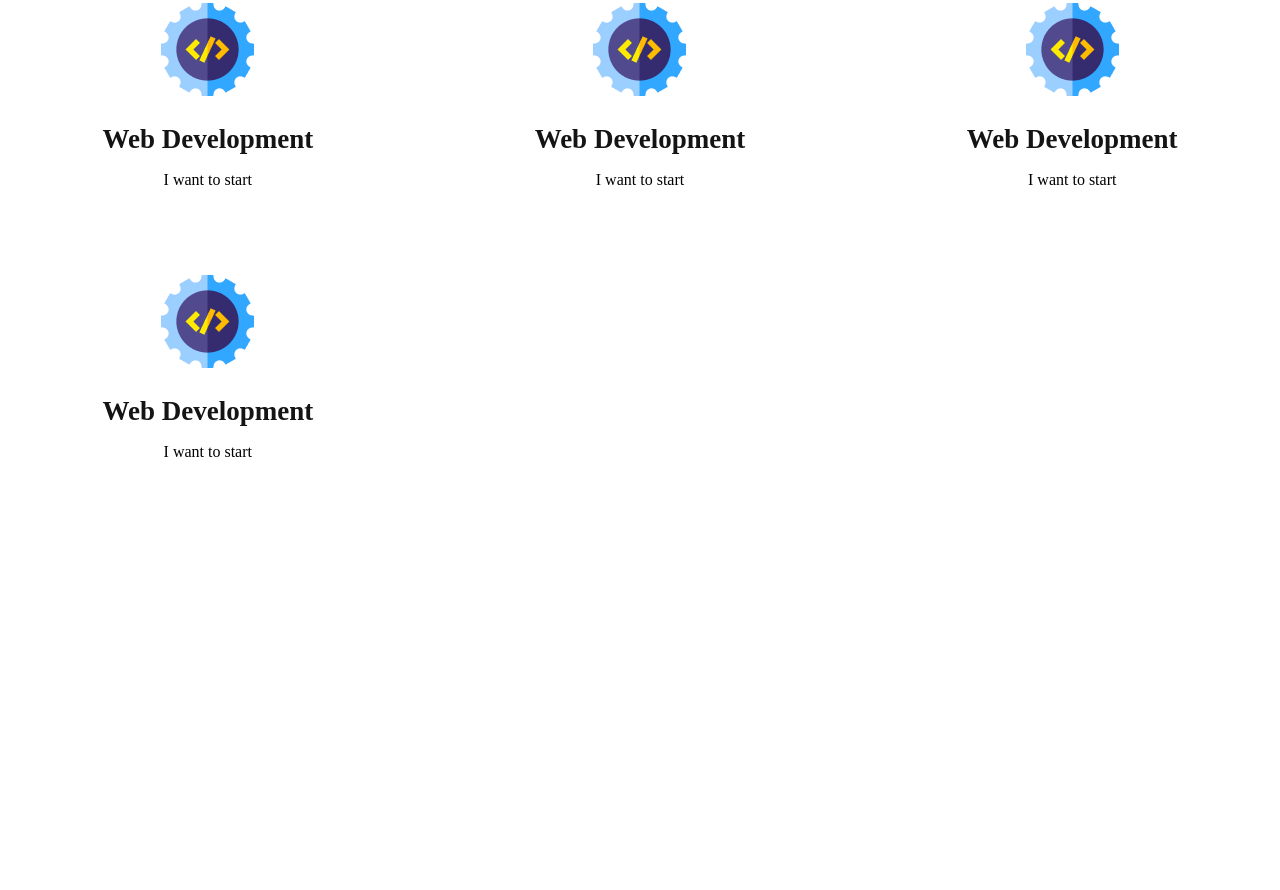
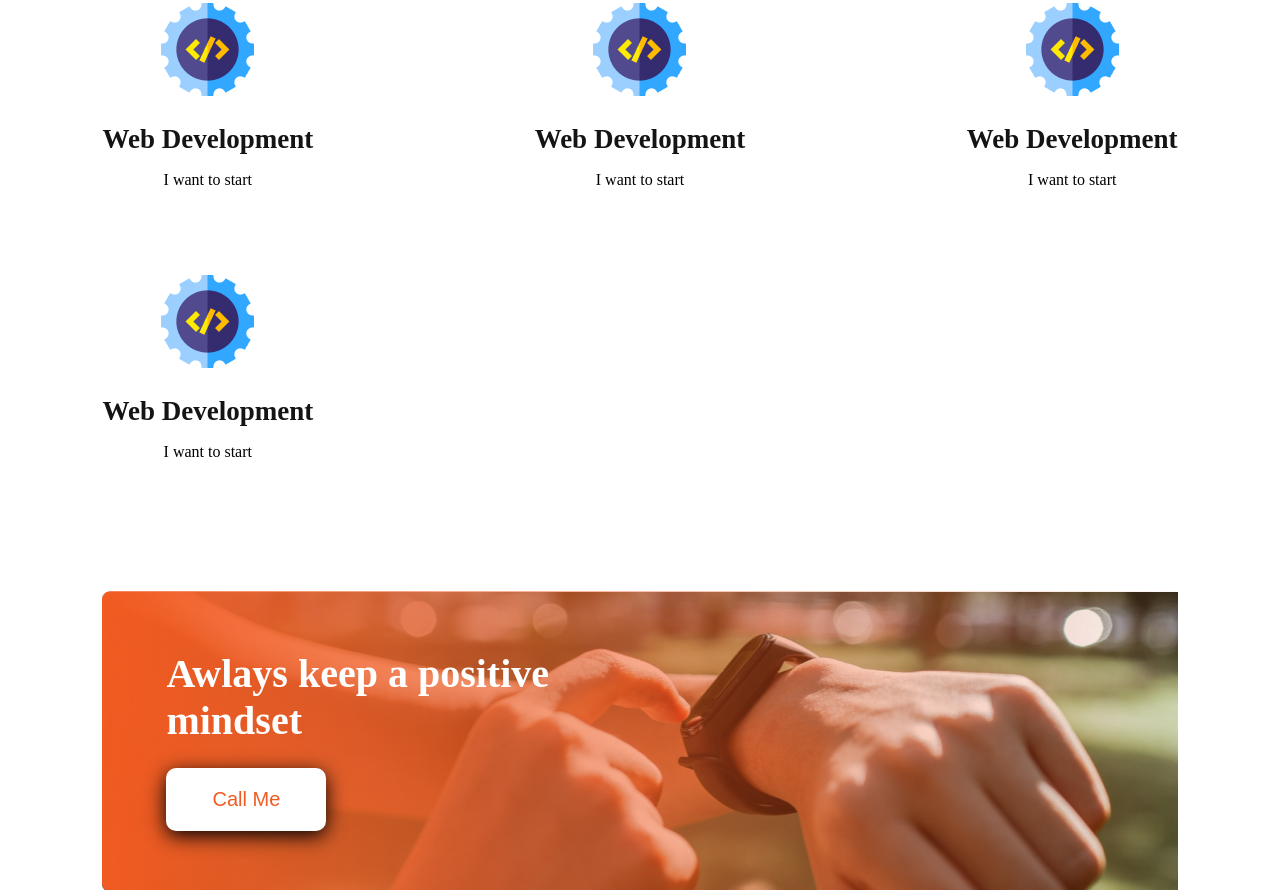
Before and after one commit to saisabray/frame-1, a plain HTML site: page index.html in a window 1280 px wide. Shown: the part 1848-2738 px from the top of the page. Before the commit the page ends 2439 px from the top, so only its background shows below. Drawn offline with Linux system fonts and the light colour scheme.

Commit message:
added ads like banner

```diff
--- a/index.html
+++ b/index.html
@@ -92,5 +92,12 @@
         </div>
       </div>
     </section>
+    <section id="call" class="call">
+      <div class="call-container">
+        <h2>Awlays keep a positive mindset</h2>
+
+        <button class="btn call-btn">Call Me</button>
+      </div>
+    </section>
   </body>
 </html>
--- a/style.css
+++ b/style.css
@@ -47,17 +47,18 @@
     text-align: center;
     width: 160px;
     border: none;
-    border-radius: 5px;
+    border-radius: 10px;
     font-size: 20px;
     font-family: 600;
     padding: 20px 0px;
     cursor: pointer;
+    box-shadow: 0px 5px 20px 0px black;
 }
 
 .btn:hover {
     background-color: rgb(128, 4, 128);
     color: white;
-    /* transform: scale(1.05); */
+
 }
 
 .btn:active {
@@ -155,3 +156,37 @@ li {
     margin-bottom: 16px;
 
 }
+
+#call {
+    max-width: 1140px;
+    width: 84%;
+    background: url("images/gradient2.png"), url("images/watch.png");
+    /* background-size: cover,cover;
+    background-repeat: no-repeat,no-repeat;
+    background-position: center, center; */
+    margin: 0 auto;
+}
+
+.call-btn {
+    margin: 0;
+    color: #F15B22;
+    background: white;
+}
+
+.call-btn:Hover {
+    background: #f9d924;
+    color: #ffffff;
+    border: 1px solid #ff5a1f;
+
+}
+
+.call-container {
+    padding: 59px 617px 59px 64px;
+}
+
+.call-container h2 {
+    color: white;
+    font-size: 40px;
+    font-weight: bold;
+    margin-bottom: 24px;
+}
```
